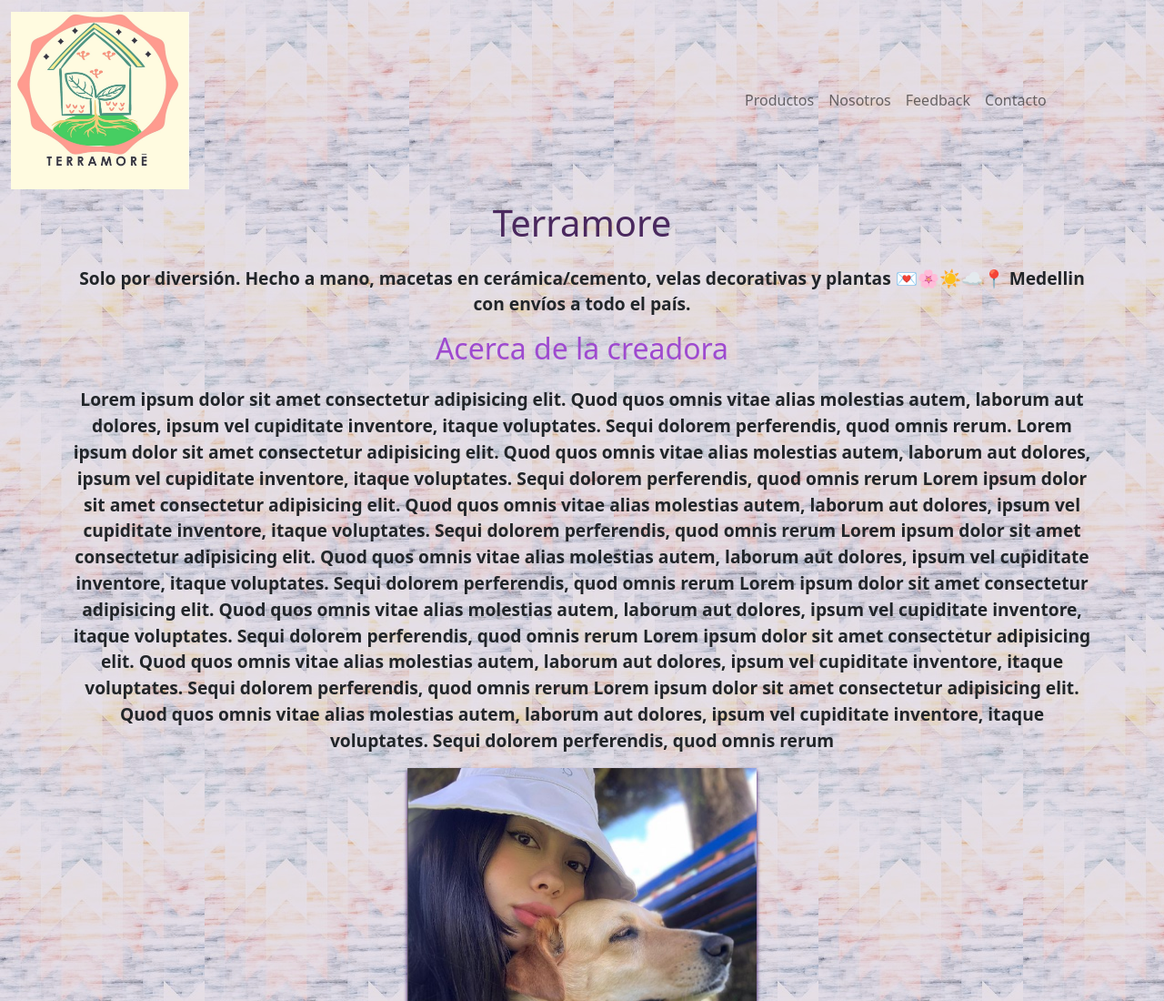
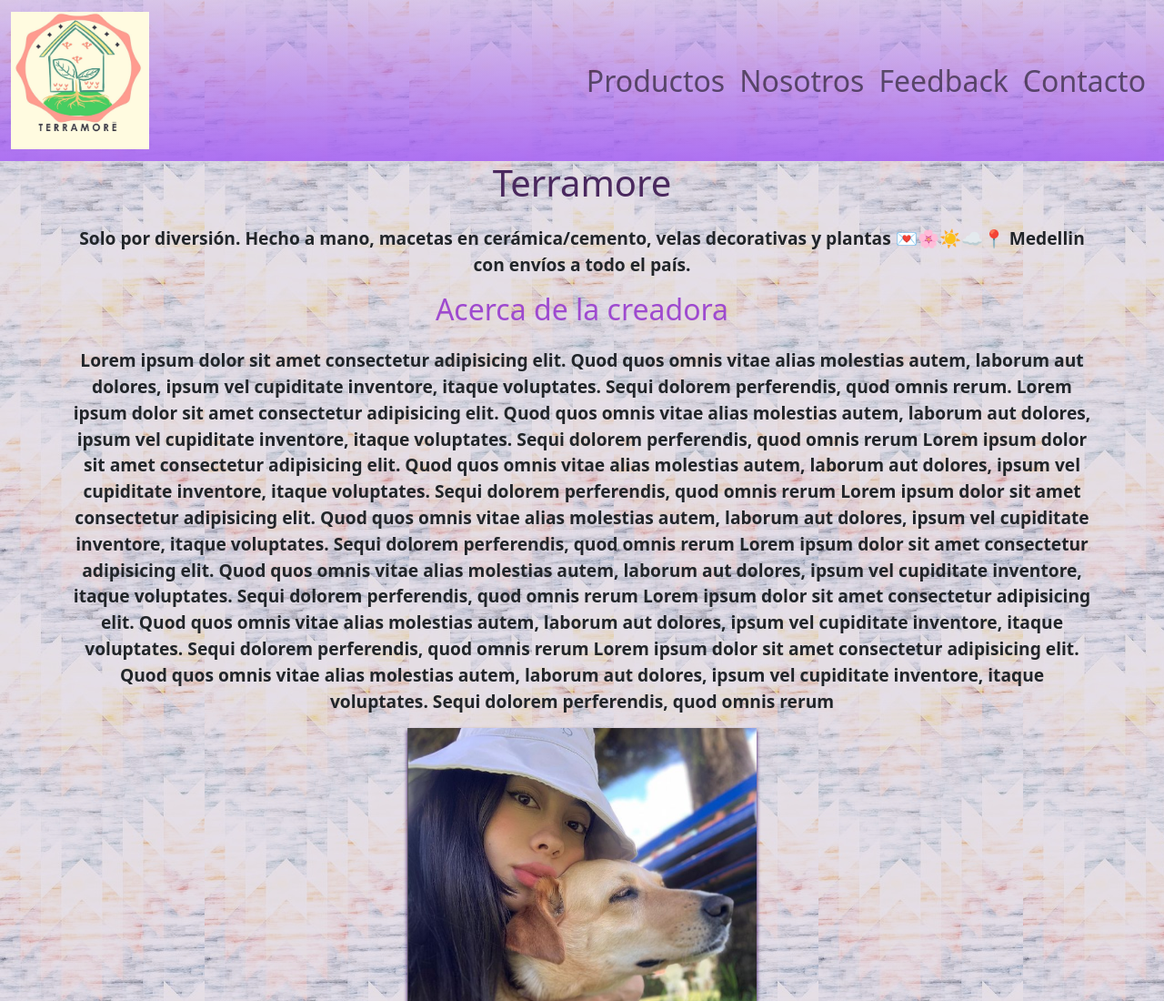
Before and after one commit to davgar22/entregasas-terramore-davidgar, a website: page nosotros.html in a window 1280 px wide. Shown: the top 1100 px of the page at 91% size. Drawn offline with nearby package versions, Linux system fonts and the light colour scheme.

Commit message:
correccion del nav

```diff
--- a/scss/_nosotros.scss
+++ b/scss/_nosotros.scss
@@ -11,7 +11,7 @@
             margin: 0 auto;
             width: 90%;
        }}
-    }
+    };
 
 .art{
     display: $disflex;
@@ -20,9 +20,15 @@
 
     img {width: 30%;
         filter: drop-shadow(0px 3px 2px #300262)
-    }}
+    }};
 
+.bgRosa{
+    background: linear-gradient(to bottom, rgba(168, 102, 243, 0.2), rgba(168, 102, 243, 0.9));
+    };
 
+.textBig{
+    font-size: 2rem;
+}
 
 
 .navegacion nav{
```
Also changed, not shown: css/main.css.
